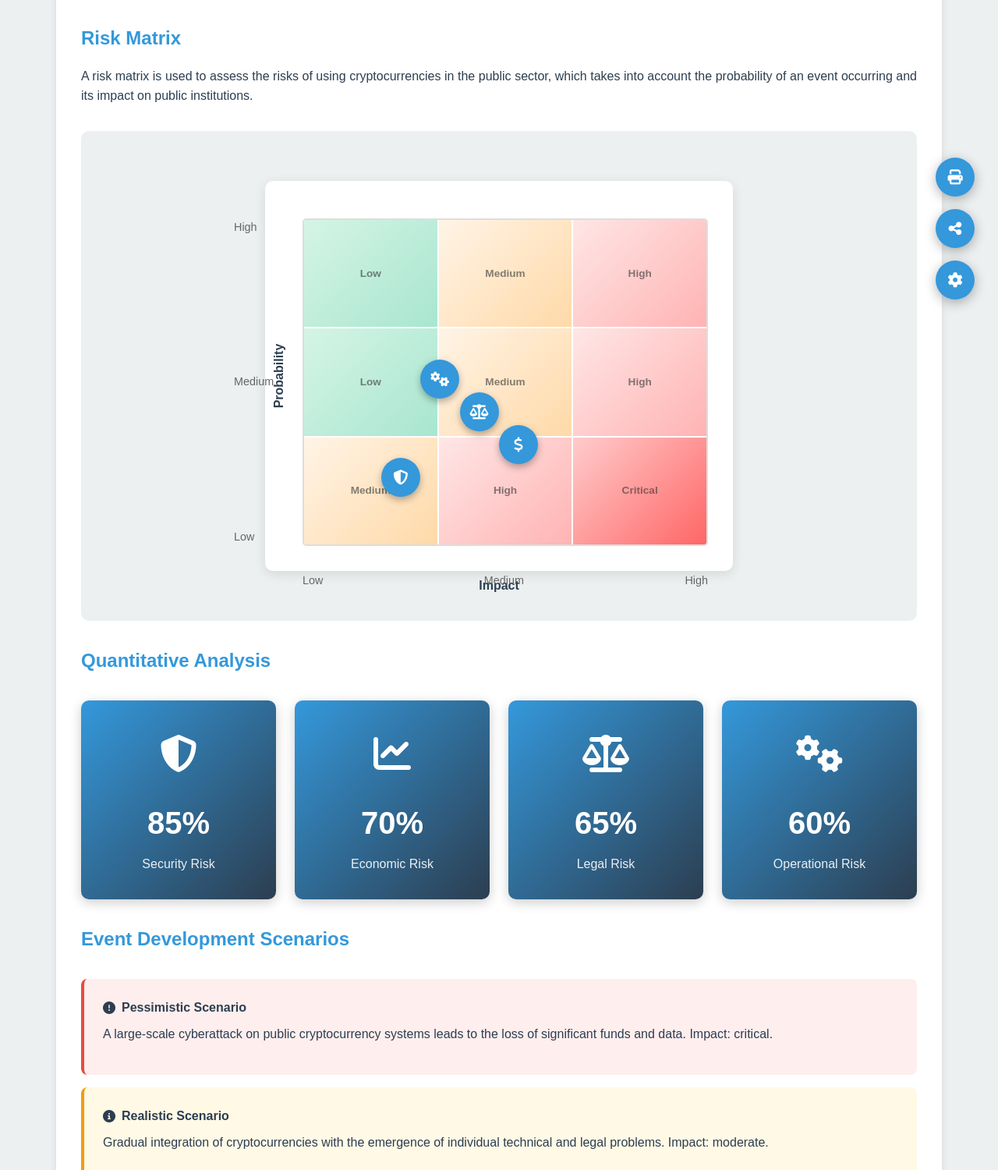
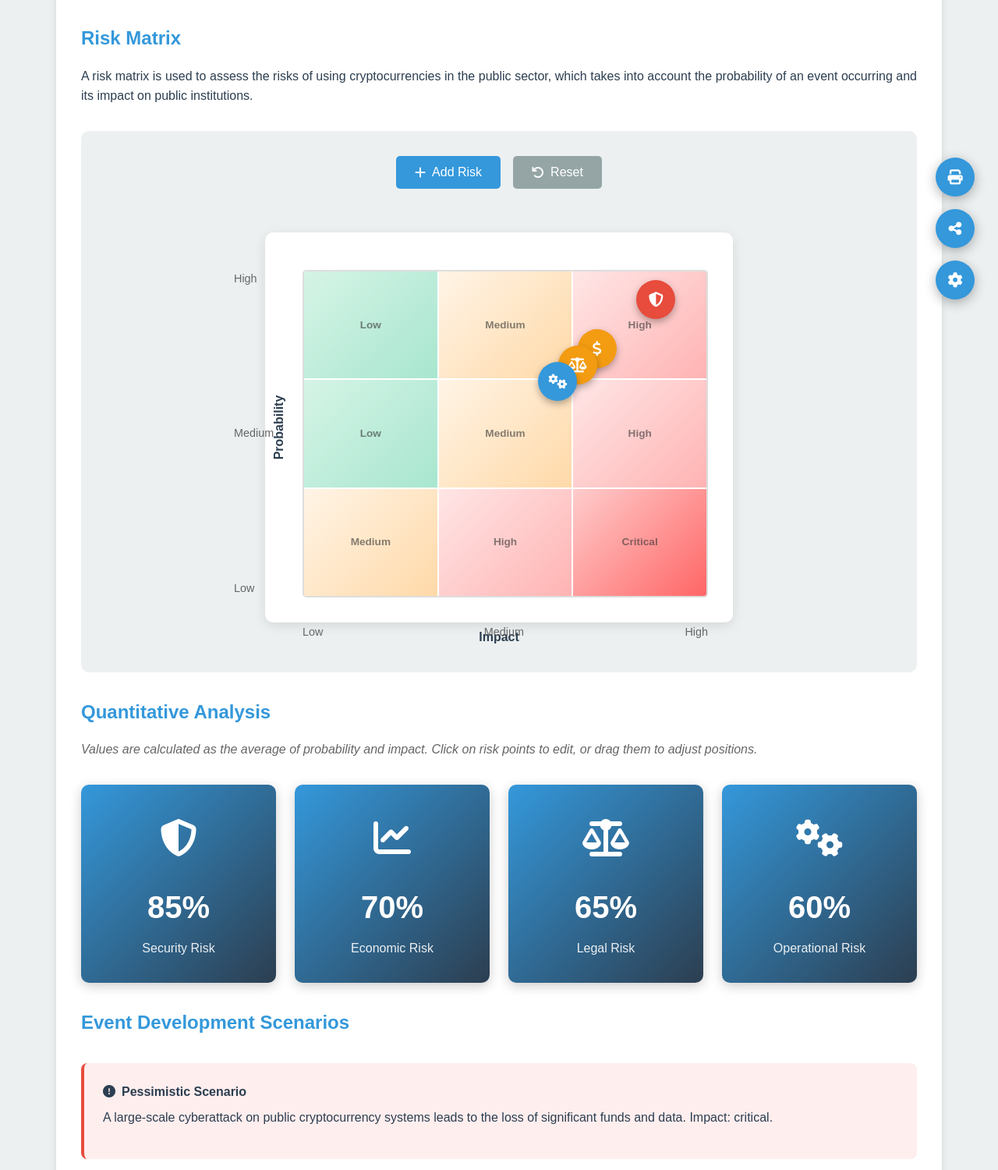
Before and after one commit to ihor1sh/cryptocurrency_risk_assessment, a Flask app: page /analysis in a window 1280 px wide. Shown: the part 316-1816 px from the top of the page at 78% size. Run offline with Flask 3, Linux system fonts and the light colour scheme.

Commit message:
Add interactive risk matrix with drag-and-drop functionality and risk management features

```diff
--- a/static/css/style.css
+++ b/static/css/style.css
@@ -651,6 +651,189 @@ body {
     font-weight: 500;
 }
 
+/* Matrix Controls */
+.matrix-controls {
+    display: flex;
+    gap: 1rem;
+    margin-bottom: 1.5rem;
+    justify-content: center;
+    flex-wrap: wrap;
+}
+
+.btn-add-risk,
+.btn-reset {
+    padding: 0.75rem 1.5rem;
+    border: none;
+    border-radius: 5px;
+    font-size: 1rem;
+    cursor: pointer;
+    transition: all 0.3s ease;
+    display: flex;
+    align-items: center;
+    gap: 0.5rem;
+    font-weight: 500;
+}
+
+.btn-add-risk {
+    background: var(--secondary-color);
+    color: white;
+}
+
+.btn-add-risk:hover {
+    background: var(--primary-color);
+    transform: translateY(-2px);
+    box-shadow: 0 4px 8px rgba(0,0,0,0.2);
+}
+
+.btn-reset {
+    background: #95a5a6;
+    color: white;
+}
+
+.btn-reset:hover {
+    background: #7f8c8d;
+    transform: translateY(-2px);
+    box-shadow: 0 4px 8px rgba(0,0,0,0.2);
+}
+
+/* Risk Form Modal */
+.risk-form-modal {
+    display: block;
+    position: fixed;
+    z-index: 2000;
+    left: 0;
+    top: 0;
+    width: 100%;
+    height: 100%;
+    background-color: rgba(0,0,0,0.6);
+    overflow: auto;
+}
+
+.risk-form-content {
+    background-color: white;
+    margin: 5% auto;
+    padding: 2rem;
+    border-radius: 10px;
+    width: 90%;
+    max-width: 500px;
+    box-shadow: 0 4px 20px rgba(0,0,0,0.3);
+    position: relative;
+}
+
+.close-form {
+    color: #aaa;
+    float: right;
+    font-size: 28px;
+    font-weight: bold;
+    cursor: pointer;
+    position: absolute;
+    right: 1rem;
+    top: 1rem;
+}
+
+.close-form:hover {
+    color: var(--primary-color);
+}
+
+.risk-form-content h3 {
+    margin-top: 0;
+    margin-bottom: 1.5rem;
+    color: var(--primary-color);
+}
+
+.form-group {
+    margin: 1.5rem 0;
+}
+
+.form-group label {
+    display: block;
+    margin-bottom: 0.5rem;
+    font-weight: 500;
+    color: var(--primary-color);
+}
+
+.form-group input[type="text"],
+.form-group input[type="number"],
+.form-group select,
+.form-group input[type="color"] {
+    width: 100%;
+    padding: 0.75rem;
+    border: 2px solid #ddd;
+    border-radius: 5px;
+    font-size: 1rem;
+    margin-top: 0.5rem;
+}
+
+.form-group input[type="range"] {
+    width: 100%;
+    margin-top: 0.5rem;
+}
+
+.form-group input[type="number"] {
+    width: calc(100% - 1.5rem);
+    display: inline-block;
+}
+
+.form-buttons {
+    display: flex;
+    gap: 1rem;
+    margin-top: 2rem;
+    flex-wrap: wrap;
+}
+
+.btn-save,
+.btn-delete,
+.btn-cancel {
+    padding: 0.75rem 1.5rem;
+    border: none;
+    border-radius: 5px;
+    font-size: 1rem;
+    cursor: pointer;
+    transition: all 0.3s ease;
+    flex: 1;
+    min-width: 100px;
+}
+
+.btn-save {
+    background: var(--secondary-color);
+    color: white;
+}
+
+.btn-save:hover {
+    background: var(--primary-color);
+}
+
+.btn-delete {
+    background: #e74c3c;
+    color: white;
+}
+
+.btn-delete:hover {
+    background: #c0392b;
+}
+
+.btn-cancel {
+    background: #95a5a6;
+    color: white;
+}
+
+.btn-cancel:hover {
+    background: #7f8c8d;
+}
+
+/* Interactive Risk Points */
+.interactive-risk {
+    cursor: move !important;
+}
+
+.interactive-risk:active {
+    cursor: grabbing !important;
+}
+
+.risk-points {
+    pointer-events: all !important;
+}
+
 @media (max-width: 768px) {
     .risk-matrix {
         height: 400px;
@@ -667,4 +850,20 @@ body {
     .x-axis-label {
         font-size: 0.85rem;
     }
+
+    .risk-form-content {
+        width: 95%;
+        margin: 10% auto;
+        padding: 1.5rem;
+    }
+
+    .matrix-controls {
+        flex-direction: column;
+    }
+
+    .btn-add-risk,
+    .btn-reset {
+        width: 100%;
+        justify-content: center;
+    }
 }
--- /dev/null
+++ b/static/js/matrix.js
@@ -0,0 +1,347 @@
+// Interactive Risk Matrix
+class RiskMatrix {
+    constructor() {
+        this.risks = [];
+        this.matrixContainer = null;
+        this.riskPointsContainer = null;
+        this.isDragging = false;
+        this.draggedElement = null;
+        this.init();
+    }
+
+    init() {
+        // Load saved risks or use defaults
+        this.loadRisks();
+        this.setupMatrix();
+        this.setupControls();
+        this.renderMatrix();
+        this.updateStats();
+    }
+
+    loadRisks() {
+        const saved = localStorage.getItem('riskMatrixData');
+        if (saved) {
+            this.risks = JSON.parse(saved);
+        } else {
+            // Default risks
+            this.risks = [
+                { id: 1, name: 'Security Risk', probability: 85, impact: 85, icon: 'fa-shield-alt', color: '#e74c3c' },
+                { id: 2, name: 'Economic Risk', probability: 70, impact: 70, icon: 'fa-dollar-sign', color: '#f39c12' },
+                { id: 3, name: 'Legal Risk', probability: 65, impact: 65, icon: 'fa-balance-scale', color: '#f39c12' },
+                { id: 4, name: 'Operational Risk', probability: 60, impact: 60, icon: 'fa-cogs', color: '#3498db' }
+            ];
+        }
+    }
+
+    saveRisks() {
+        localStorage.setItem('riskMatrixData', JSON.stringify(this.risks));
+    }
+
+    setupMatrix() {
+        this.matrixContainer = document.querySelector('.risk-matrix');
+        this.riskPointsContainer = document.querySelector('.risk-points');
+        if (!this.matrixContainer || !this.riskPointsContainer) return;
+    }
+
+    setupControls() {
+        // Add control panel
+        const controlsHTML = `
+            <div class="matrix-controls">
+                <button class="btn-add-risk" onclick="riskMatrix.showAddRiskForm()">
+                    <i class="fas fa-plus"></i> Add Risk
+                </button>
+                <button class="btn-reset" onclick="riskMatrix.resetRisks()">
+                    <i class="fas fa-undo"></i> Reset
+                </button>
+            </div>
+        `;
+        const analysisChart = document.querySelector('.analysis-chart');
+        if (analysisChart) {
+            analysisChart.insertAdjacentHTML('afterbegin', controlsHTML);
+        }
+    }
+
+    renderMatrix() {
+        if (!this.riskPointsContainer) return;
+
+        // Clear existing points
+        this.riskPointsContainer.innerHTML = '';
+
+        // Render each risk
+        this.risks.forEach(risk => {
+            const point = this.createRiskPoint(risk);
+            this.riskPointsContainer.appendChild(point);
+        });
+    }
+
+    createRiskPoint(risk) {
+        const point = document.createElement('div');
+        point.className = 'risk-point interactive-risk';
+        point.dataset.riskId = risk.id;
+
+        // Calculate position (probability = Y, impact = X)
+        const left = (risk.impact / 100) * 100;
+        const bottom = (risk.probability / 100) * 100;
+
+        point.style.left = `${left}%`;
+        point.style.bottom = `${bottom}%`;
+        point.style.background = risk.color;
+        point.style.cursor = 'move';
+
+        point.innerHTML = `<i class="fas ${risk.icon}"></i>`;
+        point.title = `${risk.name}: ${risk.probability}% probability, ${risk.impact}% impact`;
+
+        // Make draggable
+        this.makeDraggable(point, risk);
+
+        // Click to edit
+        point.addEventListener('click', (e) => {
+            if (!this.isDragging) {
+                this.showEditRiskForm(risk);
+            }
+        });
+
+        return point;
+    }
+
+    makeDraggable(element, risk) {
+        const self = this;
+        let startX, startY, startLeft, startBottom;
+
+        element.addEventListener('mousedown', (e) => {
+            if (e.button !== 0) return; // Only left mouse button
+
+            self.isDragging = true;
+            self.draggedElement = element;
+            element.style.zIndex = '1000';
+
+            const rect = self.riskPointsContainer.getBoundingClientRect();
+            startX = e.clientX;
+            startY = e.clientY;
+            startLeft = risk.impact;
+            startBottom = risk.probability;
+
+            const onMouseMove = (e) => {
+                const deltaX = e.clientX - startX;
+                const deltaY = startY - e.clientY; // Inverted for bottom positioning
+
+                const containerWidth = rect.width;
+                const containerHeight = rect.height;
+
+                const newLeft = Math.max(0, Math.min(100, startLeft + (deltaX / containerWidth) * 100));
+                const newBottom = Math.max(0, Math.min(100, startBottom + (deltaY / containerHeight) * 100));
+
+                element.style.left = `${newLeft}%`;
+                element.style.bottom = `${newBottom}%`;
+
+                // Update risk values
+                risk.impact = Math.round(newLeft);
+                risk.probability = Math.round(newBottom);
+            };
+
+            const onMouseUp = () => {
+                self.isDragging = false;
+                self.draggedElement = null;
+                element.style.zIndex = '10';
+
+                // Save updated position
+                self.saveRisks();
+                self.updateStats();
+                self.updateRiskTooltip(element, risk);
+
+                document.removeEventListener('mousemove', onMouseMove);
+                document.removeEventListener('mouseup', onMouseUp);
+            };
+
+            document.addEventListener('mousemove', onMouseMove);
+            document.addEventListener('mouseup', onMouseUp);
+        });
+    }
+
+    updateRiskTooltip(element, risk) {
+        element.title = `${risk.name}: ${risk.probability}% probability, ${risk.impact}% impact`;
+    }
+
+    showAddRiskForm(event) {
+        let probability = 50;
+        let impact = 50;
+
+        // If clicked on matrix, calculate position
+        if (event && event.target.classList.contains('matrix-cell')) {
+            const rect = this.riskPointsContainer.getBoundingClientRect();
+            const clickX = event.clientX - rect.left;
+            const clickY = rect.bottom - event.clientY;
+
+            impact = Math.round((clickX / rect.width) * 100);
+            probability = Math.round((clickY / rect.height) * 100);
+
+            impact = Math.max(0, Math.min(100, impact));
+            probability = Math.max(0, Math.min(100, probability));
+        }
+
+        const newRisk = {
+            id: Date.now(),
+            name: 'New Risk',
+            probability: probability,
+            impact: impact,
+            icon: 'fa-exclamation-triangle',
+            color: '#3498db'
+        };
+        this.showEditRiskForm(newRisk, true);
+    }
+
+    showEditRiskForm(risk, isNew = false) {
+        const formHTML = `
+            <div class="risk-form-modal" id="riskFormModal">
+                <div class="risk-form-content">
+                    <span class="close-form" onclick="this.closest('.risk-form-modal').remove()">&times;</span>
+                    <h3>${isNew ? 'Add' : 'Edit'} Risk</h3>
+                    <form id="riskForm" onsubmit="riskMatrix.saveRiskForm(event, ${risk.id}, ${isNew})">
+                        <div class="form-group">
+                            <label>Risk Name:</label>
+                            <input type="text" name="name" value="${risk.name}" required>
+                        </div>
+                        <div class="form-group">
+                            <label>Probability (%):</label>
+                            <input type="number" name="probability" min="0" max="100" value="${risk.probability}" required>
+                            <input type="range" name="probabilityRange" min="0" max="100" value="${risk.probability}"
+                                   oninput="this.previousElementSibling.value = this.value">
+                        </div>
+                        <div class="form-group">
+                            <label>Impact (%):</label>
+                            <input type="number" name="impact" min="0" max="100" value="${risk.impact}" required>
+                            <input type="range" name="impactRange" min="0" max="100" value="${risk.impact}"
+                                   oninput="this.previousElementSibling.value = this.value">
+                        </div>
+                        <div class="form-group">
+                            <label>Icon:</label>
+                            <select name="icon">
+                                <option value="fa-shield-alt" ${risk.icon === 'fa-shield-alt' ? 'selected' : ''}>Shield</option>
+                                <option value="fa-dollar-sign" ${risk.icon === 'fa-dollar-sign' ? 'selected' : ''}>Dollar</option>
+                                <option value="fa-balance-scale" ${risk.icon === 'fa-balance-scale' ? 'selected' : ''}>Scale</option>
+                                <option value="fa-cogs" ${risk.icon === 'fa-cogs' ? 'selected' : ''}>Gear</option>
+                                <option value="fa-exclamation-triangle" ${risk.icon === 'fa-exclamation-triangle' ? 'selected' : ''}>Warning</option>
+                                <option value="fa-lock" ${risk.icon === 'fa-lock' ? 'selected' : ''}>Lock</option>
+                            </select>
+                        </div>
+                        <div class="form-group">
+                            <label>Color:</label>
+                            <input type="color" name="color" value="${risk.color}">
+                        </div>
+                        <div class="form-buttons">
+                            <button type="submit" class="btn-save">Save</button>
+                            ${!isNew ? `<button type="button" class="btn-delete" onclick="riskMatrix.deleteRisk(${risk.id})">Delete</button>` : ''}
+                            <button type="button" class="btn-cancel" onclick="this.closest('.risk-form-modal').remove()">Cancel</button>
+                        </div>
+                    </form>
+                </div>
+            </div>
+        `;
+
+        // Remove existing modal if any
+        const existing = document.getElementById('riskFormModal');
+        if (existing) existing.remove();
+
+        document.body.insertAdjacentHTML('beforeend', formHTML);
+
+        // Sync range inputs with number inputs
+        const form = document.getElementById('riskForm');
+        form.querySelectorAll('input[type="range"]').forEach(range => {
+            const numberInput = range.previousElementSibling;
+            range.addEventListener('input', () => {
+                numberInput.value = range.value;
+            });
+            numberInput.addEventListener('input', () => {
+                range.value = numberInput.value;
+            });
+        });
+    }
+
+    saveRiskForm(event, riskId, isNew) {
+        event.preventDefault();
+        const form = event.target;
+        const formData = new FormData(form);
+
+        const riskData = {
+            id: riskId,
+            name: formData.get('name'),
+            probability: parseInt(formData.get('probability')),
+            impact: parseInt(formData.get('impact')),
+            icon: formData.get('icon'),
+            color: formData.get('color')
+        };
+
+        if (isNew) {
+            this.risks.push(riskData);
+        } else {
+            const index = this.risks.findIndex(r => r.id === riskId);
+            if (index !== -1) {
+                this.risks[index] = riskData;
+            }
+        }
+
+        this.saveRisks();
+        this.renderMatrix();
+        this.updateStats();
+        document.getElementById('riskFormModal').remove();
+    }
+
+    deleteRisk(riskId) {
+        if (confirm('Are you sure you want to delete this risk?')) {
+            this.risks = this.risks.filter(r => r.id !== riskId);
+            this.saveRisks();
+            this.renderMatrix();
+            this.updateStats();
+            document.getElementById('riskFormModal').remove();
+        }
+    }
+
+    resetRisks() {
+        if (confirm('Reset all risks to default values?')) {
+            localStorage.removeItem('riskMatrixData');
+            this.loadRisks();
+            this.renderMatrix();
+            this.updateStats();
+        }
+    }
+
+    updateStats() {
+        // Update stat cards
+        this.risks.forEach(risk => {
+            const statCard = document.querySelector(`.stat-card[data-risk="${risk.name}"]`);
+            if (statCard) {
+                const valueElement = statCard.querySelector('.stat-value');
+                if (valueElement) {
+                    // Calculate average of probability and impact
+                    const avg = Math.round((risk.probability + risk.impact) / 2);
+                    valueElement.textContent = `${avg}%`;
+                }
+            }
+        });
+
+        // Update all stat cards dynamically
+        const statCards = document.querySelectorAll('.stat-card');
+        statCards.forEach((card, index) => {
+            if (this.risks[index]) {
+                const risk = this.risks[index];
+                const avg = Math.round((risk.probability + risk.impact) / 2);
+                const valueElement = card.querySelector('.stat-value');
+                if (valueElement) {
+                    valueElement.textContent = `${avg}%`;
+                }
+                const labelElement = card.querySelector('.stat-label');
+                if (labelElement) {
+                    labelElement.textContent = risk.name;
+                }
+            }
+        });
+    }
+}
+
+// Initialize when page loads
+let riskMatrix;
+document.addEventListener('DOMContentLoaded', function() {
+    if (document.querySelector('.risk-matrix')) {
+        riskMatrix = new RiskMatrix();
+    }
+});
--- a/templates/analysis.html
+++ b/templates/analysis.html
@@ -18,7 +18,7 @@
                         <div class="y-axis-label">Probability</div>
                         <div class="x-axis-label">Impact</div>
                     </div>
-                    <div class="matrix-grid">
+                    <div class="matrix-grid" onclick="if(event.target.classList.contains('matrix-cell')) riskMatrix.showAddRiskForm(event)">
                         <!-- Matrix cells with risk zones -->
                         <div class="matrix-cell low-risk-zone">
                             <span class="zone-label">Low</span>
@@ -79,23 +79,26 @@
         </div>
 
         <h3>Quantitative Analysis</h3>
-        <div class="stats-grid">
-            <div class="stat-card">
+        <p style="margin-bottom: 1rem; font-style: italic; color: #666;">
+            Values are calculated as the average of probability and impact. Click on risk points to edit, or drag them to adjust positions.
+        </p>
+        <div class="stats-grid" id="statsGrid">
+            <div class="stat-card" data-risk="Security Risk">
                 <div class="stat-icon"><i class="fas fa-shield-alt"></i></div>
                 <div class="stat-value">85%</div>
                 <div class="stat-label">Security Risk</div>
             </div>
-            <div class="stat-card">
+            <div class="stat-card" data-risk="Economic Risk">
                 <div class="stat-icon"><i class="fas fa-chart-line"></i></div>
                 <div class="stat-value">70%</div>
                 <div class="stat-label">Economic Risk</div>
             </div>
-            <div class="stat-card">
+            <div class="stat-card" data-risk="Legal Risk">
                 <div class="stat-icon"><i class="fas fa-balance-scale"></i></div>
                 <div class="stat-value">65%</div>
                 <div class="stat-label">Legal Risk</div>
             </div>
-            <div class="stat-card">
+            <div class="stat-card" data-risk="Operational Risk">
                 <div class="stat-icon"><i class="fas fa-cogs"></i></div>
                 <div class="stat-value">60%</div>
                 <div class="stat-label">Operational Risk</div>
@@ -122,4 +125,6 @@
         </div>
     </div>
 </div>
+
+<script src="{{ url_for('static', filename='js/matrix.js') }}"></script>
 {% endblock %}
```
Also changed, not shown: 1 other file.
